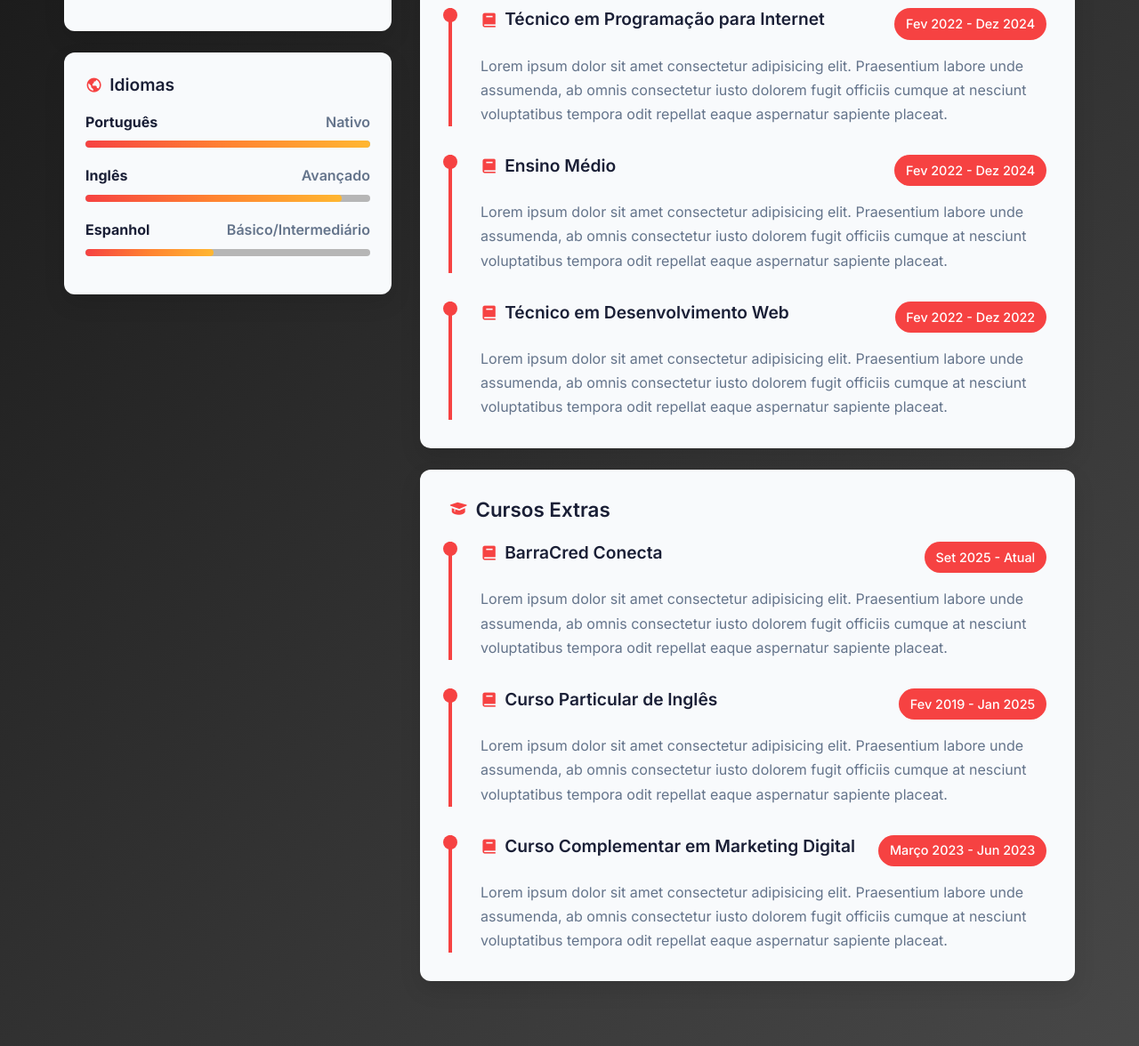
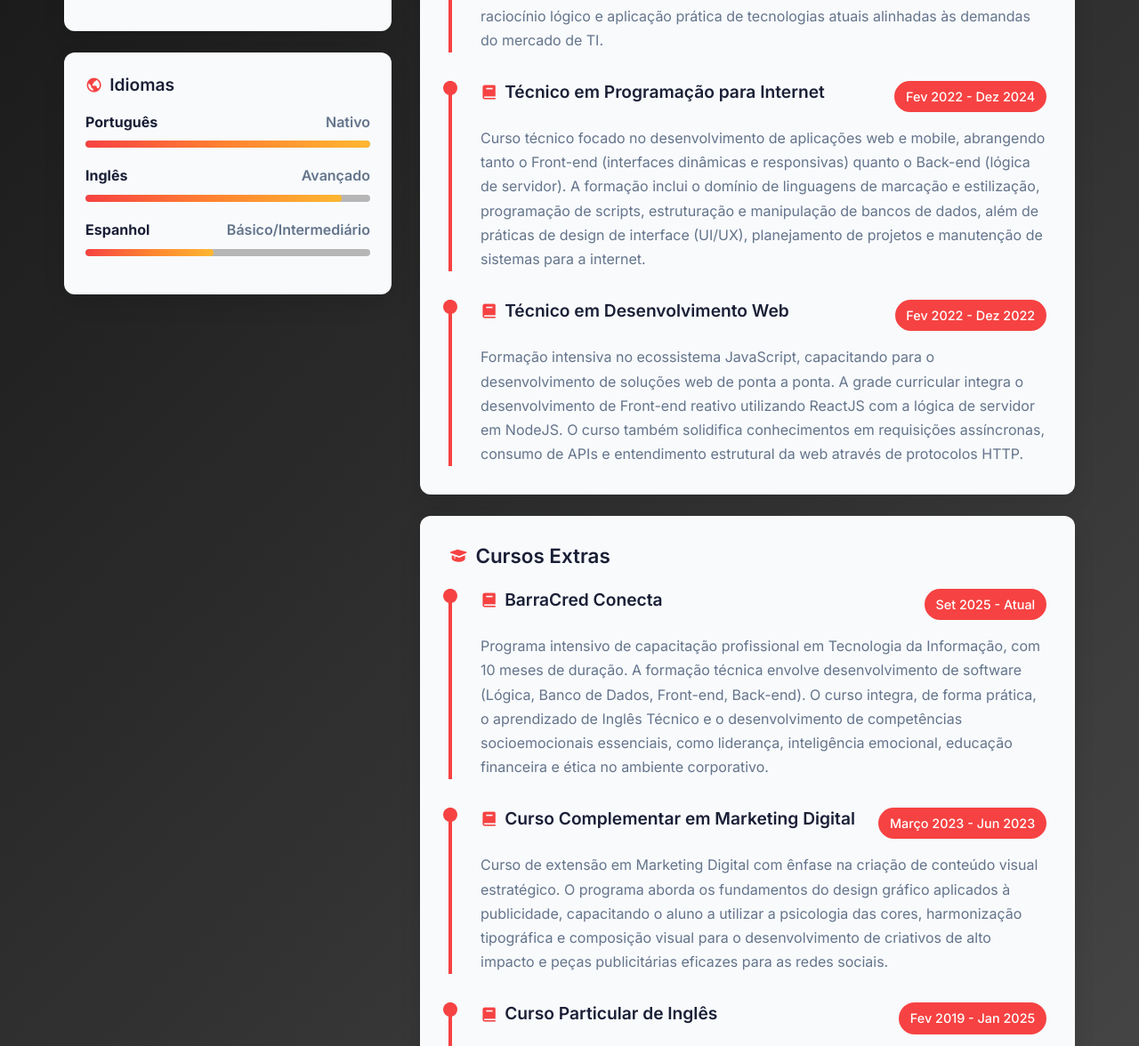
Before and after one commit to MatheusRisatti/matheusrisatti.github.io, a plain HTML site: page index.html in a window 1280 px wide. Shown: the part 515-1691 px from the top of the page at 89% size. Drawn offline with nearby package versions, Linux system fonts and the light colour scheme.

Commit message:
Adiciona descrições aos cursos

```diff
--- a/index.html
+++ b/index.html
@@ -127,9 +127,7 @@
                             <span class="item-date">Fev 2025 - Atual</span>
                         </div>
                         <p class="item-description">
-                            Lorem ipsum dolor sit amet consectetur adipisicing elit. Praesentium labore unde assumenda,
-                            ab omnis consectetur iusto dolorem fugit officiis cumque at nesciunt voluptatibus tempora
-                            odit repellat eaque aspernatur sapiente placeat.
+                            Bacharelado em Ciência da Computação pela Unisagrado, com formação focada no desenvolvimento de soluções tecnológicas inovadoras. O curso abrange desde a engenharia de software e programação (Web, Mobile e Desktop) até infraestrutura, redes e inteligência artificial. Ênfase na resolução complexa de problemas, raciocínio lógico e aplicação prática de tecnologias atuais alinhadas às demandas do mercado de TI.
                         </p>
                     </div>
                     <div class="timeline-item">
@@ -141,23 +139,7 @@
                             <span class="item-date">Fev 2022 - Dez 2024</span>
                         </div>
                         <p class="item-description">
-                            Lorem ipsum dolor sit amet consectetur adipisicing elit. Praesentium labore unde assumenda,
-                            ab omnis consectetur iusto dolorem fugit officiis cumque at nesciunt voluptatibus tempora
-                            odit repellat eaque aspernatur sapiente placeat.
-                        </p>
-                    </div>
-                    <div class="timeline-item">
-                        <div class="item-header">
-                            <h3 class="item-title">
-                                <i class="bx bxs-book"></i>
-                                Ensino Médio
-                            </h3>
-                            <span class="item-date">Fev 2022 - Dez 2024</span>
-                        </div>
-                        <p class="item-description">
-                            Lorem ipsum dolor sit amet consectetur adipisicing elit. Praesentium labore unde assumenda,
-                            ab omnis consectetur iusto dolorem fugit officiis cumque at nesciunt voluptatibus tempora
-                            odit repellat eaque aspernatur sapiente placeat.
+                            Curso técnico focado no desenvolvimento de aplicações web e mobile, abrangendo tanto o Front-end (interfaces dinâmicas e responsivas) quanto o Back-end (lógica de servidor). A formação inclui o domínio de linguagens de marcação e estilização, programação de scripts, estruturação e manipulação de bancos de dados, além de práticas de design de interface (UI/UX), planejamento de projetos e manutenção de sistemas para a internet.
                         </p>
                     </div>
                     <div class="timeline-item">
@@ -169,9 +151,7 @@
                             <span class="item-date">Fev 2022 - Dez 2022</span>
                         </div>
                         <p class="item-description">
-                            Lorem ipsum dolor sit amet consectetur adipisicing elit. Praesentium labore unde assumenda,
-                            ab omnis consectetur iusto dolorem fugit officiis cumque at nesciunt voluptatibus tempora
-                            odit repellat eaque aspernatur sapiente placeat.
+                            Formação intensiva no ecossistema JavaScript, capacitando para o desenvolvimento de soluções web de ponta a ponta. A grade curricular integra o desenvolvimento de Front-end reativo utilizando ReactJS com a lógica de servidor em NodeJS. O curso também solidifica conhecimentos em requisições assíncronas, consumo de APIs e entendimento estrutural da web através de protocolos HTTP.
                         </p>
                     </div>
                 </section>
@@ -211,9 +191,19 @@
                             <span class="item-date">Set 2025 - Atual</span>
                         </div>
                         <p class="item-description">
-                            Lorem ipsum dolor sit amet consectetur adipisicing elit. Praesentium labore unde assumenda,
-                            ab omnis consectetur iusto dolorem fugit officiis cumque at nesciunt voluptatibus tempora
-                            odit repellat eaque aspernatur sapiente placeat.
+                            Programa intensivo de capacitação profissional em Tecnologia da Informação, com 10 meses de duração. A formação técnica envolve desenvolvimento de software (Lógica, Banco de Dados, Front-end, Back-end). O curso integra, de forma prática, o aprendizado de Inglês Técnico e o desenvolvimento de competências socioemocionais essenciais, como liderança, inteligência emocional, educação financeira e ética no ambiente corporativo.
+                        </p>
+                    </div>
+                    <div class="timeline-item">
+                        <div class="item-header">
+                            <h3 class="item-title">
+                                <i class="bx bxs-book"></i>
+                                Curso Complementar em Marketing Digital
+                            </h3>
+                            <span class="item-date">Março 2023 - Jun 2023</span>
+                        </div>
+                        <p class="item-description">
+                            Curso de extensão em Marketing Digital com ênfase na criação de conteúdo visual estratégico. O programa aborda os fundamentos do design gráfico aplicados à publicidade, capacitando o aluno a utilizar a psicologia das cores, harmonização tipográfica e composição visual para o desenvolvimento de criativos de alto impacto e peças publicitárias eficazes para as redes sociais.
                         </p>
                     </div>
                     <div class="timeline-item">
@@ -225,23 +215,7 @@
                             <span class="item-date">Fev 2019 - Jan 2025</span>
                         </div>
                         <p class="item-description">
-                            Lorem ipsum dolor sit amet consectetur adipisicing elit. Praesentium labore unde assumenda,
-                            ab omnis consectetur iusto dolorem fugit officiis cumque at nesciunt voluptatibus tempora
-                            odit repellat eaque aspernatur sapiente placeat.
-                        </p>
-                    </div>
-                    <div class="timeline-item">
-                        <div class="item-header">
-                            <h3 class="item-title">
-                                <i class="bx bxs-book"></i>
-                                Curso Complementar em Marketing Digital
-                            </h3>
-                            <span class="item-date">Março 2023 - Jun 2023</span>
-                        </div>
-                        <p class="item-description">
-                            Lorem ipsum dolor sit amet consectetur adipisicing elit. Praesentium labore unde assumenda,
-                            ab omnis consectetur iusto dolorem fugit officiis cumque at nesciunt voluptatibus tempora
-                            odit repellat eaque aspernatur sapiente placeat.
+                            Curso particular com foco na proficiência oral e escrita. O estudo aprofundado da gramática foi aliado à prática intensiva de conversação, visando a eliminação de barreiras de comunicação e a aquisição de um vocabulário amplo para utilização ágil do idioma em situações reais e ambientes profissionais.
                         </p>
                     </div>
                 </section>
@@ -262,11 +236,11 @@
                 </a>
             </div>
             <p class="copyright">
-                Siga-me nas Redes Sociais
+                Me siga nas Redes Sociais
             </p>
 
             <p class="copyright">
-                Todos os direitos reservados 2025
+                &copy Todos os direitos reservados 2025
             </p>
 
         </footer>
```
